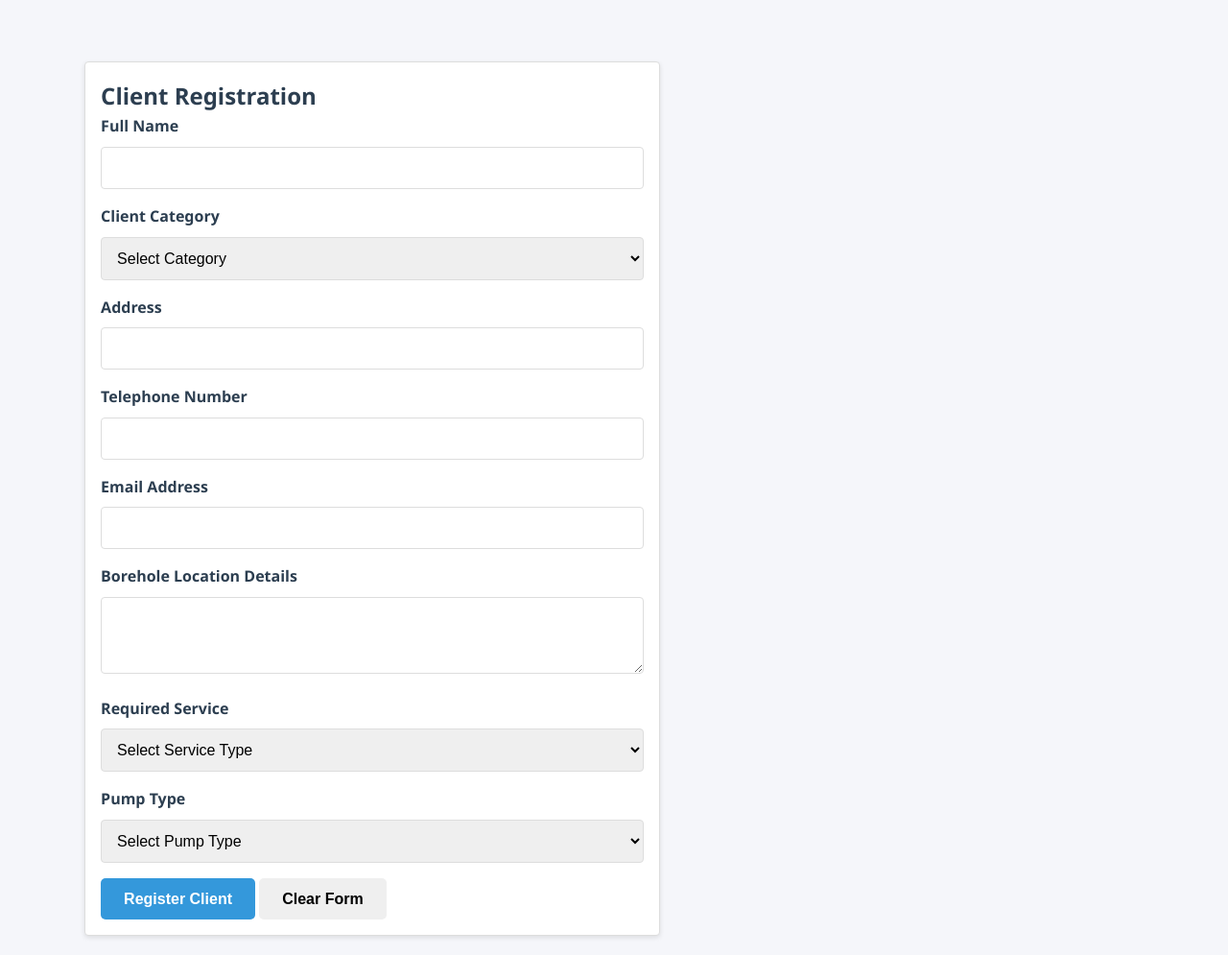
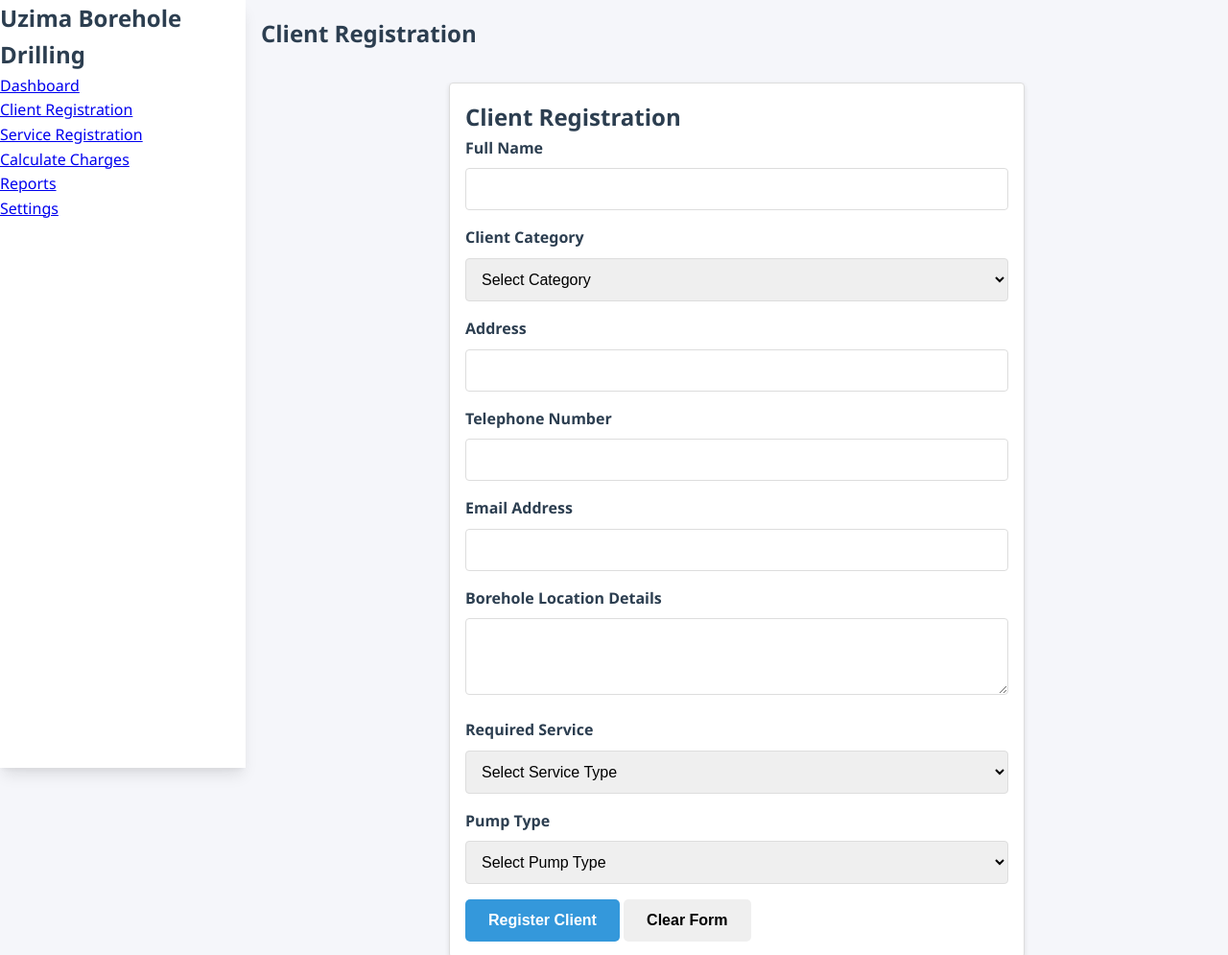
Before and after one commit to JosephNjorog/Mwangi-Sons-Borehole-Services-Admin, a plain HTML site: page frontend/pages/registerClient.html in a window 1280 px wide. Shown: the top 995 px of the page at 96% size. Drawn offline with Linux system fonts and the light colour scheme; a script that the page names is missing.

Commit message:
Refactor sidebar layout and add dynamic content to dashboard

```diff
--- a/frontend/pages/registerClient.html
+++ b/frontend/pages/registerClient.html
@@ -7,15 +7,49 @@
     <link rel="stylesheet" href="../css/main.css">
     <link rel="stylesheet" href="../css/styles.css">
     <link href="https://cdnjs.cloudflare.com/ajax/libs/font-awesome/6.0.0/css/all.min.css" rel="stylesheet">
+    <style>
+        .sidebar {
+            background-color: white;
+            width: 16rem; /* 64 */
+            min-height: 100vh;
+            position: fixed;
+            left: 0;
+            top: 0;
+            overflow-y: auto;
+            box-shadow: 0 10px 15px -3px rgba(0, 0, 0, 0.1), 0 4px 6px -2px rgba(0, 0, 0, 0.05);
+        }
+
+        .content {
+            margin-left: 16rem; /* Add margin to account for the sidebar width */
+            padding: 1rem;
+        }
+
+        .form-container, .table-container {
+            margin-top: 2rem;
+        }
+    </style>
 </head>
 <body>
     <div class="wrapper">
-        <div id="header-container"></div>
+        <aside class="sidebar">
+            <h1 class="text-2xl font-bold mb-4 p-4">Uzima Borehole Drilling</h1>
+            <nav>
+                <ul>
+                    <li class="mb-2"><a href="index.html" class="text-blue-600 hover:underline p-4 block">Dashboard</a></li>
+                    <li class="mb-2"><a href="client_registration.html" class="text-blue-600 hover:underline p-4 block">Client Registration</a></li>
+                    <li class="mb-2"><a href="service_registration.html" class="text-blue-600 hover:underline p-4 block">Service Registration</a></li>
+                    <li class="mb-2"><a href="calculate_charges.html" class="text-blue-600 hover:underline p-4 block">Calculate Charges</a></li>
+                    <li class="mb-2"><a href="reports.html" class="text-blue-600 hover:underline p-4 block">Reports</a></li>
+                    <li class="mb-2"><a href="settings.html" class="text-blue-600 hover:underline p-4 block">Settings</a></li>
+                </ul>
+            </nav>
+        </aside>
 
-        <div class="main-content">
-            <div id="sidebar-container"></div>
-
-            <div class="content-area">
+        <div class="content">
+            <header class="mb-6">
+                <h2 class="text-3xl font-semibold">Client Registration</h2>
+            </header>
+            <main>
                 <div class="form-container">
                     <h2>Client Registration</h2>
                     <form id="clientRegistrationForm">
@@ -100,10 +134,13 @@
                         </tbody>
                     </table>
                 </div>
-            </div>
+            </main>
+            <footer class="mt-8">
+                <div class="container mx-auto text-center">
+                    <p class="text-gray-600">&copy; 2024 Uzima Borehole Drilling. All Rights Reserved.</p>
+                </div>
+            </footer>
         </div>
-
-        <div id="footer-container"></div>
     </div>
 
     <script src="../js/main.js"></script>
```
